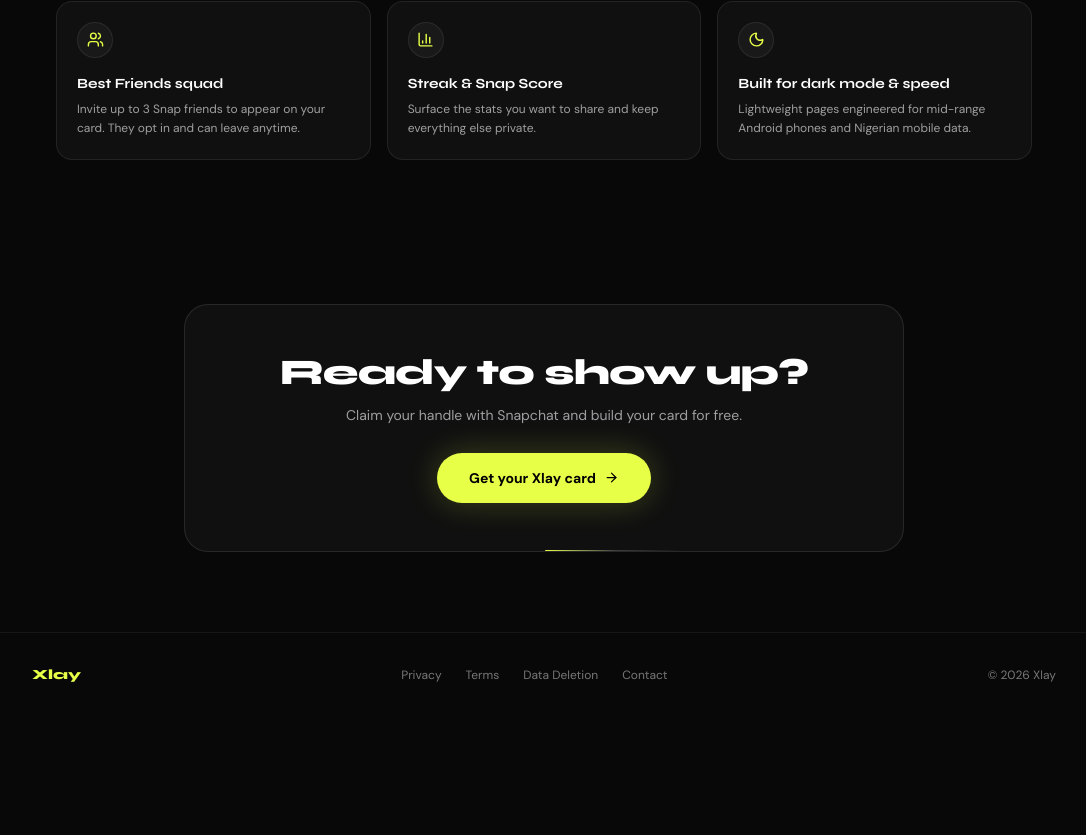
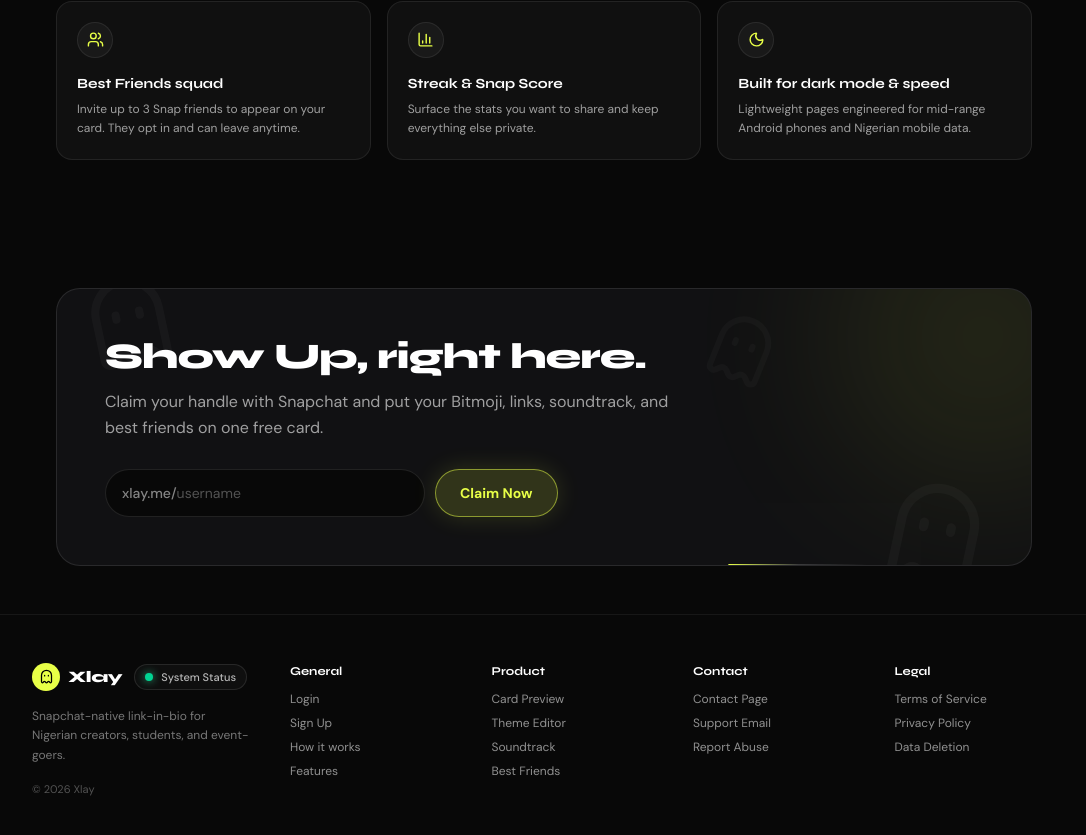
Before and after one commit to Jay-sage/Xlay, a Next.js app: page / in a window 1280 px wide. Shown: the part 1784-2619 px from the top of the page, without its empty margins (96-1182 px from the left). Before the commit the page ends 2501 px from the top, so only its background shows below. Built offline with nearby package versions, Linux system fonts and the light colour scheme; no server answers.

Commit message:
feat(landing): add left-aligned claim CTA banner and 4-column status footer

```diff
--- a/app/page.tsx
+++ b/app/page.tsx
@@ -252,53 +252,208 @@ export default function Home() {
         </div>
       </section>
 
-      {/* Final CTA */}
-      <section className="mx-auto w-full max-w-3xl px-6 py-20">
-        <div className="relative overflow-hidden rounded-3xl border border-white/10 bg-[#101010] px-6 py-12 text-center sm:px-12">
+      {/* Bottom CTA Banner */}
+      <section className="mx-auto w-full max-w-5xl px-6 pt-16 pb-12">
+        <div className="relative overflow-hidden rounded-3xl border border-white/10 bg-[#111113] px-7 py-10 sm:px-12 sm:py-12">
+          {/* Subtle accent wash */}
+          <div
+            aria-hidden="true"
+            className="pointer-events-none absolute -right-24 -top-24 h-72 w-72 rounded-full opacity-[0.1] blur-[90px]"
+            style={{ background: 'var(--color-accent)' }}
+          />
+
+          {/* Subtle background ghost watermarks */}
+          <Ghost
+            size={96}
+            aria-hidden="true"
+            className="pointer-events-none absolute -top-4 left-6 -rotate-12 text-white/[0.03]"
+          />
+          <Ghost
+            size={110}
+            aria-hidden="true"
+            className="pointer-events-none absolute -bottom-6 right-10 rotate-12 text-white/[0.03]"
+          />
+          <Ghost
+            size={72}
+            aria-hidden="true"
+            className="pointer-events-none absolute top-6 right-[26%] rotate-[22deg] text-white/[0.025]"
+          />
+
+          <div className="relative z-10 max-w-xl">
             <h2 className="font-display text-3xl font-extrabold tracking-tight text-white sm:text-4xl">
-            Ready to show up?
+              Show Up, right here.
             </h2>
-          <p className="mx-auto mt-3 max-w-md text-sm text-white/60">
-            Claim your handle with Snapchat and build your card for free.
+            <p className="mt-3 text-sm leading-relaxed text-white/60 sm:text-base">
+              Claim your handle with Snapchat and put your Bitmoji, links, soundtrack, and best
+              friends on one free card.
             </p>
-          <div className="mt-7 flex justify-center">
-            <Link
-              href="/login"
-              className="inline-flex min-h-[50px] items-center justify-center gap-2 rounded-full bg-[var(--color-accent)] px-8 text-sm font-semibold text-black shadow-[0_0_32px_rgba(232,255,71,0.22)] transition-opacity hover:opacity-90"
+
+            {/* Left-aligned claim input + button */}
+            <form
+              action="/login"
+              method="get"
+              className="mt-7 flex flex-col gap-2.5 sm:flex-row sm:items-center"
             >
-              Get your Xlay card
-              <ArrowRight size={15} aria-hidden="true" />
-            </Link>
+              <div className="flex min-h-[48px] flex-1 max-w-xs items-center rounded-xl border border-white/10 bg-[#080808]/90 px-4 focus-within:border-[var(--color-accent)]/50">
+                <span className="whitespace-nowrap text-sm font-medium text-white/50">
+                  xlay.me/
+                </span>
+                <input
+                  type="text"
+                  name="claim"
+                  placeholder="username"
+                  maxLength={20}
+                  aria-label="Claim your username"
+                  className="min-w-0 flex-1 bg-transparent py-2.5 text-sm text-white placeholder:text-white/30 focus:outline-none"
+                />
               </div>
+              <button
+                type="submit"
+                className="inline-flex min-h-[48px] items-center justify-center gap-2 rounded-xl border border-[var(--color-accent)]/50 bg-[var(--color-accent)]/15 px-6 text-sm font-semibold text-[var(--color-accent)] shadow-[0_0_24px_rgba(232,255,71,0.14)] transition-all hover:bg-[var(--color-accent)] hover:text-black cursor-pointer"
+              >
+                Claim Now
+              </button>
+            </form>
+          </div>
+
           <BorderBeam
             size={140}
-            duration={10}
+            duration={11}
             colorFrom="#e8ff47"
-            colorTo="rgba(255,255,255,0.2)"
+            colorTo="rgba(255,255,255,0.18)"
             borderWidth={1}
           />
         </div>
       </section>
 
-      {/* Footer */}
-      <footer className="mt-auto border-t border-white/[0.06] px-6 py-8">
-        <div className="mx-auto flex w-full max-w-5xl flex-col items-center justify-between gap-4 text-xs text-white/45 sm:flex-row">
-          <span className="font-display text-sm font-black text-[var(--color-accent)]">Xlay</span>
-          <div className="flex flex-wrap justify-center gap-6">
+      {/* Structured Multi-Column Footer */}
+      <footer className="mt-auto border-t border-white/[0.06] px-6 py-12">
+        <div className="mx-auto grid w-full max-w-5xl gap-10 md:grid-cols-[1.35fr_repeat(4,1fr)]">
+          {/* Brand + System Status */}
+          <div className="space-y-4">
+            <div className="flex flex-wrap items-center gap-3">
+              <Link
+                href="/"
+                className="flex items-center gap-2 font-display text-base font-black tracking-tight text-white"
+              >
+                <span className="flex h-7 w-7 items-center justify-center rounded-full bg-[var(--color-accent)] text-black">
+                  <Ghost size={15} aria-hidden="true" />
+                </span>
+                <span>Xlay</span>
+              </Link>
+              <a
+                href="/api/health"
+                target="_blank"
+                rel="noopener noreferrer"
+                className="inline-flex items-center gap-2 rounded-lg border border-white/10 bg-white/[0.03] px-2.5 py-1 text-[11px] font-medium text-white/70 transition-colors hover:border-white/20 hover:text-white"
+              >
+                <span className="h-2 w-2 rounded-full bg-emerald-400 shadow-[0_0_8px_rgba(52,211,153,0.8)]" />
+                System Status
+              </a>
+            </div>
+            <p className="max-w-[230px] text-xs leading-relaxed text-white/45">
+              Snapchat-native link-in-bio for Nigerian creators, students, and event-goers.
+            </p>
+            <p className="text-[11px] text-white/30">© {new Date().getFullYear()} Xlay</p>
+          </div>
+
+          {/* General */}
+          <div className="space-y-3">
+            <p className="font-display text-xs font-bold text-white">General</p>
+            <ul className="space-y-2 text-xs text-white/55">
+              <li>
+                <Link href="/login" className="transition-colors hover:text-white">
+                  Login
+                </Link>
+              </li>
+              <li>
+                <Link href="/login" className="transition-colors hover:text-white">
+                  Sign Up
+                </Link>
+              </li>
+              <li>
+                <a href="#how-it-works" className="transition-colors hover:text-white">
+                  How it works
+                </a>
+              </li>
+              <li>
+                <a href="#features" className="transition-colors hover:text-white">
+                  Features
+                </a>
+              </li>
+            </ul>
+          </div>
+
+          {/* Product */}
+          <div className="space-y-3">
+            <p className="font-display text-xs font-bold text-white">Product</p>
+            <ul className="space-y-2 text-xs text-white/55">
+              <li>
+                <Link href="/dashboard" className="transition-colors hover:text-white">
+                  Card Preview
+                </Link>
+              </li>
+              <li>
+                <Link href="/dashboard/themes" className="transition-colors hover:text-white">
+                  Theme Editor
+                </Link>
+              </li>
+              <li>
+                <Link href="/dashboard/music" className="transition-colors hover:text-white">
+                  Soundtrack
+                </Link>
+              </li>
+              <li>
+                <Link href="/dashboard/friends" className="transition-colors hover:text-white">
+                  Best Friends
+                </Link>
+              </li>
+            </ul>
+          </div>
+
+          {/* Contact */}
+          <div className="space-y-3">
+            <p className="font-display text-xs font-bold text-white">Contact</p>
+            <ul className="space-y-2 text-xs text-white/55">
+              <li>
+                <Link href="/contact" className="transition-colors hover:text-white">
+                  Contact Page
+                </Link>
+              </li>
+              <li>
+                <a href="mailto:support@xlay.me" className="transition-colors hover:text-white">
+                  Support Email
+                </a>
+              </li>
+              <li>
+                <a href="mailto:abuse@xlay.me" className="transition-colors hover:text-white">
+                  Report Abuse
+                </a>
+              </li>
+            </ul>
+          </div>
+
+          {/* Legal */}
+          <div className="space-y-3">
+            <p className="font-display text-xs font-bold text-white">Legal</p>
+            <ul className="space-y-2 text-xs text-white/55">
+              <li>
+                <Link href="/terms" className="transition-colors hover:text-white">
+                  Terms of Service
+                </Link>
+              </li>
+              <li>
                 <Link href="/privacy" className="transition-colors hover:text-white">
-              Privacy
+                  Privacy Policy
                 </Link>
-            <Link href="/terms" className="transition-colors hover:text-white">
-              Terms
-            </Link>
+              </li>
+              <li>
                 <Link href="/data-deletion" className="transition-colors hover:text-white">
                   Data Deletion
                 </Link>
-            <Link href="/contact" className="transition-colors hover:text-white">
-              Contact
-            </Link>
+              </li>
+            </ul>
           </div>
-          <span>© {new Date().getFullYear()} Xlay</span>
         </div>
       </footer>
     </div>
```
Lines whose indentation alone changed are shown as unchanged.
